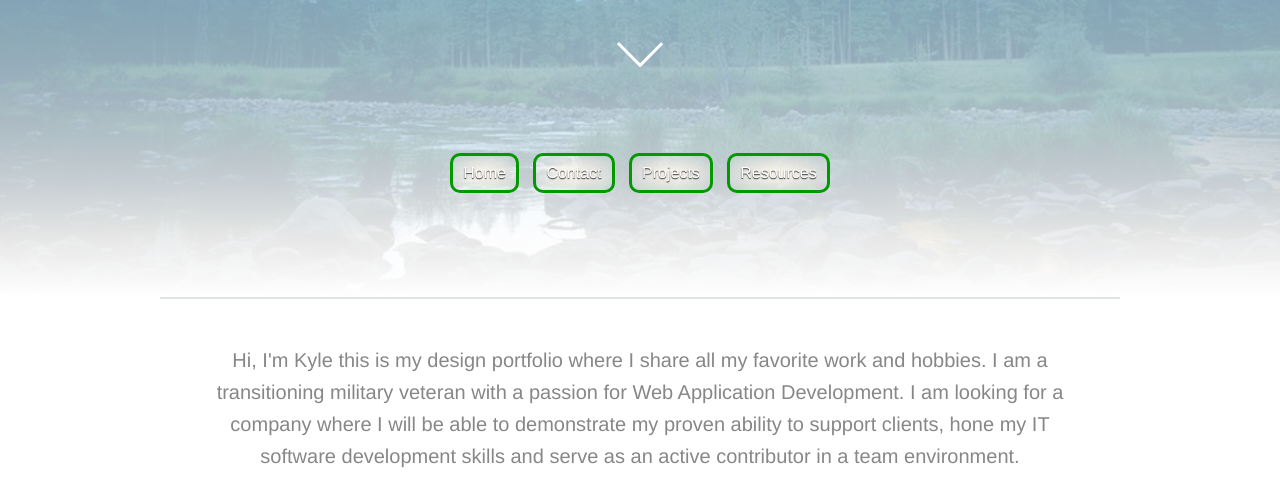
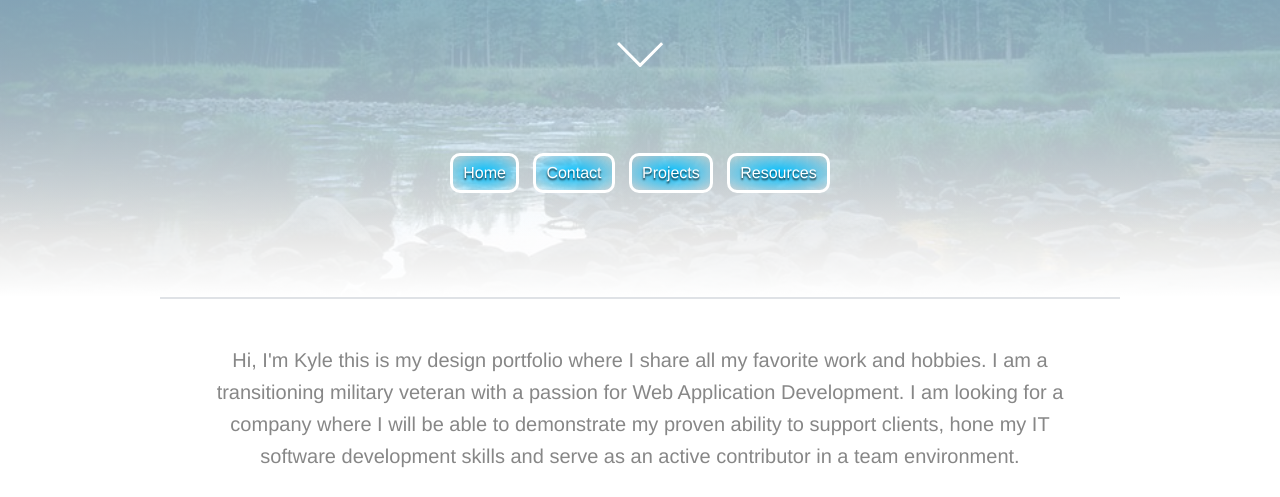
Before and after one commit to Kyle-Waite/Personal-Website, a plain HTML site: page Test Site/Test Site/enter.html in a window 1280 px wide. Shown: the part 303-800 px from the top of the page. Drawn offline with Linux system fonts and the light colour scheme.

Commit message:
Button color changes/ home page creation

```diff
--- a/Test Site/Test Site/css/contact.css
+++ b/Test Site/Test Site/css/contact.css
@@ -89,6 +89,18 @@ a:active {
   color: lightcoral;
 }
 
+nav li a:visited {
+  color: white;
+}
+
+nav li a:hover {
+  color: darkblue;
+}
+
+nav li a:active {
+  color: darkblue;
+}
+
 .contact-h1 a:link {
   color: #fff;
   text-decoration: none;
@@ -140,17 +152,17 @@ nav {
 nav li {
     display: inline-block;
     margin: 5px 5px;
-    background: -webkit-radial-gradient( #FCF5EB, transparent);
+    background: -webkit-radial-gradient( #00bfff, transparent);
     background: -o-repeating-linear-gradient( #FCF5EB, transparent);
-    background: -moz-radial-gradient(#FCF5EB, transparent);
-    background: radial-gradient( #FCF5EB, transparent);
+    background: -moz-radial-gradient(#00bfff, transparent);
+    background: radial-gradient( #00bfff, transparent);
     border-radius: 10px;
     font-family: 'Bookman Old Style', Helvetica, Arial, sans-serif;
     padding: 5px 10px;
     font-size: 16px;
     text-decoration: none;
-    border: solid 3px #009900;
-    text-shadow: 0 1px 1px rgba(0,0,0,.8);
+    border: solid 3px white;
+    text-shadow: 0 2px 2px rgba(0,0,0,.8);
 }
 
 .primary-content
--- a/Test Site/Test Site/css/enter.css
+++ b/Test Site/Test Site/css/enter.css
@@ -40,16 +40,17 @@ body {
 
 .content__heading {
   margin-bottom: 24px;
-  color: #272727;
+  color: white;
   font-size: 44px;
-   text-shadow: 0 1px 1px rgba(0,0,0,.8);
+   text-shadow: 0 5px 5px rgba(0,0,0,.8);
 }
 
 .content__teaser {
   margin-bottom: 28px;
-  color: #272727;
+  color: white;
   font-size: 28px;
-  text-shadow: 0 1px 1px rgba(0,0,0,.8);
+  font-weight:800;
+  text-shadow: 0 3px 3px rgba(0,0,0,.8);
 
 }
 
@@ -57,23 +58,23 @@ body {
   display: inline-block;
   margin: 0;
   padding: 12px 48px;
-  color: #009900;
+  color: white;
   font-size: 22px;
   text-decoration: none;
-  border: solid 4px #009900;
-  background: -webkit-radial-gradient( #FCF5EB, transparent);
-  background: -o-repeating-linear-gradient( #FCF5EB, transparent);
-  background: -moz-radial-gradient(#FCF5EB, transparent);
-  background: radial-gradient( #FCF5EB, transparent);
+  border: solid 4px white;
+  background: -webkit-radial-gradient( #00bfff, transparent);
+  background: -o-repeating-linear-gradient( #00bfff, transparent);
+  background: -moz-radial-gradient(#00bfff, transparent);
+  background: radial-gradient( #00bfff, transparent);
   border-radius: 10px;
-  text-shadow: 0 1px 1px rgba(0,0,0,.8);
+  text-shadow: 0 2px 2px rgba(0,0,0,.8);
 }
 
 
 /* =============================================================================
   VIDEO
 ============================================================================= */
-.video {
+.backIndex {
   position: fixed;
   top: 50%;
   left: 50%;
@@ -86,4 +87,9 @@ body {
       -ms-transform: translate(-50%, -50%);
           transform: translate(-50%, -50%);
           background-size: cover;
+          background-image: url("../img/blueRocks.JPG");
 }
+
+div a #selected, div a:hover {
+  color: Highlight;
+}
--- a/Test Site/Test Site/css/projects.css
+++ b/Test Site/Test Site/css/projects.css
@@ -89,6 +89,18 @@ a:active {
   color: lightcoral;
 }
 
+li a:visited {
+  color: white;
+}
+
+li a:hover {
+  color: darkblue;
+}
+
+li a:active {
+  color: darkblue;
+}
+
 .projects-h1 a:link {
   color: #fff;
   text-decoration: none;
@@ -139,17 +151,17 @@ nav {
 nav li {
     display: inline-block;
     margin: 5px 5px;
-    background: -webkit-radial-gradient( #FCF5EB, transparent);
+    background: -webkit-radial-gradient( #00bfff, transparent);
     background: -o-repeating-linear-gradient( #FCF5EB, transparent);
-    background: -moz-radial-gradient(#FCF5EB, transparent);
-    background: radial-gradient( #FCF5EB, transparent);
+    background: -moz-radial-gradient(#00bfff, transparent);
+    background: radial-gradient( #00bfff, transparent);
     border-radius: 10px;
     font-family: 'Bookman Old Style', Helvetica, Arial, sans-serif;
     padding: 5px 10px;
     font-size: 16px;
     text-decoration: none;
-    border: solid 3px #009900;
-    text-shadow: 0 1px 1px rgba(0,0,0,.8);
+    border: solid 3px white;
+    text-shadow: 0 2px 2px rgba(0,0,0,.8);
 }
 
 .primary-content
--- a/Test Site/Test Site/css/resource.css
+++ b/Test Site/Test Site/css/resource.css
@@ -91,6 +91,18 @@ a:active {
   color: lightcoral;
 }
 
+li a:visited {
+  color: white;
+}
+
+li a:hover {
+  color: darkblue;
+}
+
+li a:active {
+  color: darkblue;
+}
+
 .resource-h1 a:link {
   color: #fff;
   text-decoration: none;
@@ -143,17 +155,17 @@ nav {
 nav li {
     display: inline-block;
     margin: 5px 5px;
-    background: -webkit-radial-gradient( #FCF5EB, transparent);
+    background: -webkit-radial-gradient( #00bfff, transparent);
     background: -o-repeating-linear-gradient( #FCF5EB, transparent);
-    background: -moz-radial-gradient(#FCF5EB, transparent);
-    background: radial-gradient( #FCF5EB, transparent);
+    background: -moz-radial-gradient(#00bfff, transparent);
+    background: radial-gradient( #00bfff, transparent);
     border-radius: 10px;
     font-family: 'Bookman Old Style', Helvetica, Arial, sans-serif;
     padding: 5px 10px;
     font-size: 16px;
     text-decoration: none;
-    border: solid 3px #009900;
-    text-shadow: 0 1px 1px rgba(0,0,0,.8);
+    border: solid 3px white;
+    text-shadow: 0 2px 2px rgba(0,0,0,.8);
 }
 
 .primary-content
--- a/Test Site/Test Site/css/style.css
+++ b/Test Site/Test Site/css/style.css
@@ -78,15 +78,15 @@ a:link {
 }
 
 a:visited {
-  color: #009900;
+  color: white;
 }
 
-a:hover {
-  color: rgba(255, 169, 73, .4);
+ a:hover {
+  color: darkblue;
 }
 
 a:active {
-  color: lightcoral;
+  color: darkblue;
 }
 
 .index-h1 a:link {
@@ -140,17 +140,17 @@ nav {
 nav li {
     display: inline-block;
     margin: 5px 5px;
-    background: -webkit-radial-gradient( #FCF5EB, transparent);
+    background: -webkit-radial-gradient( #00bfff, transparent);
     background: -o-repeating-linear-gradient( #FCF5EB, transparent);
-    background: -moz-radial-gradient(#FCF5EB, transparent);
-    background: radial-gradient( #FCF5EB, transparent);
+    background: -moz-radial-gradient(#00bfff, transparent);
+    background: radial-gradient( #00bfff, transparent);
     border-radius: 10px;
     font-family: 'Bookman Old Style', Helvetica, Arial, sans-serif;
     padding: 5px 10px;
     font-size: 16px;
     text-decoration: none;
-    border: solid 3px #009900;
-    text-shadow: 0 1px 1px rgba(0,0,0,.8);
+    border: solid 3px white;
+    text-shadow: 0 2px 2px rgba(0,0,0,.8);
 }
 
 .primary-content
--- a/Test Site/Test Site/enter.html
+++ b/Test Site/Test Site/enter.html
@@ -12,7 +12,7 @@
       <img class="arrow" src="img/arrow.svg" alt="Down arrow">
       <nav class="info-bar">
         <ul>
-          <li class="enter"><a href="enter.html">Home</a></li>
+          <li class="enter selected" ><a href="enter.html">Home</a></li>
           <li class="enter"><a href="contact.html">Contact</a></li>
           <li class="enter"><a href="projects.html">Projects</a></li>
           <li class="enter"><a href="resources.html">Resources</a></li>
```
Also changed, not shown: Test Site/Test Site/index.html (+2 -21 lines), Test Site/Test Site/img/blueRocks.JPG (added), Test Site/Test Site/img/chill.jpg (added), 6 other files.
